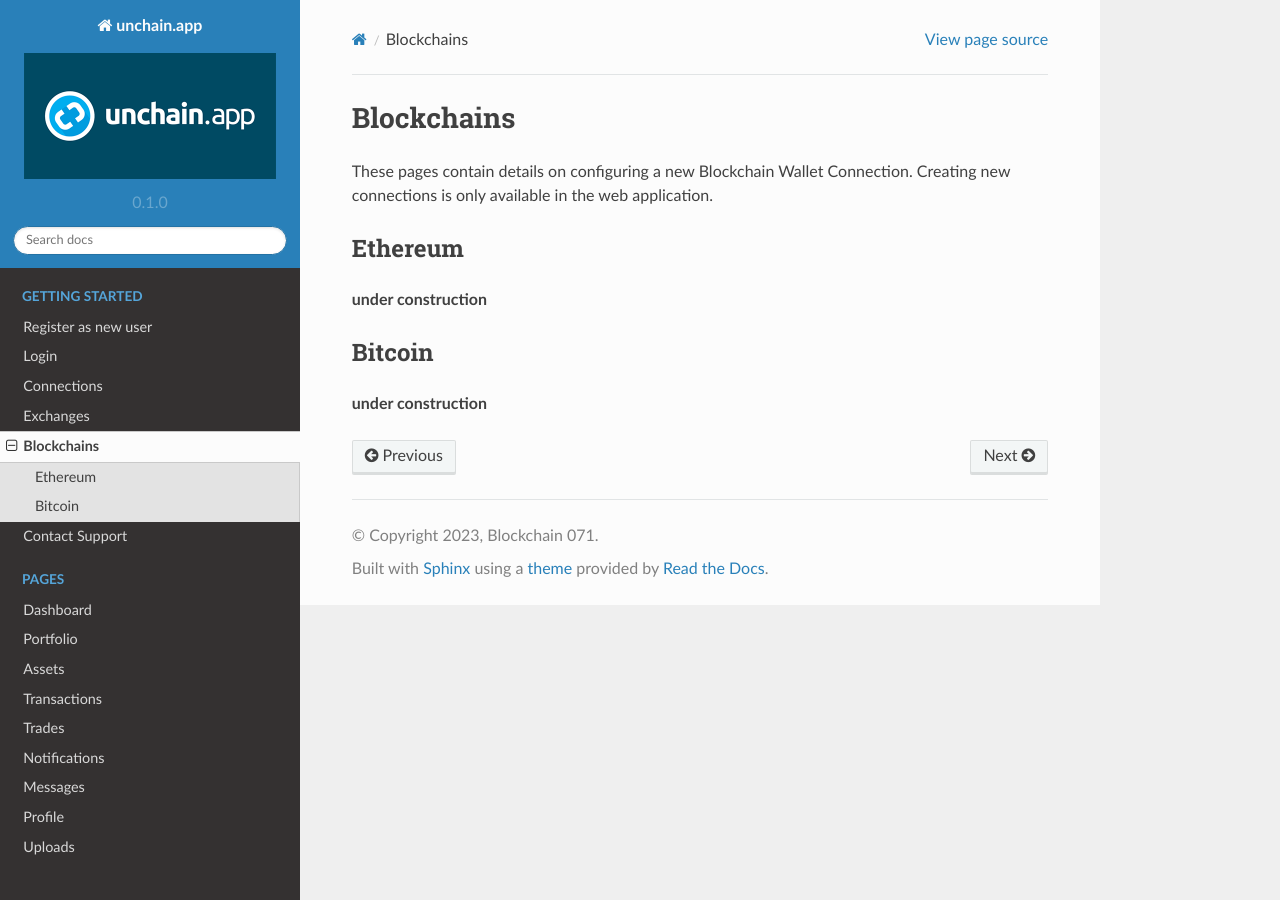
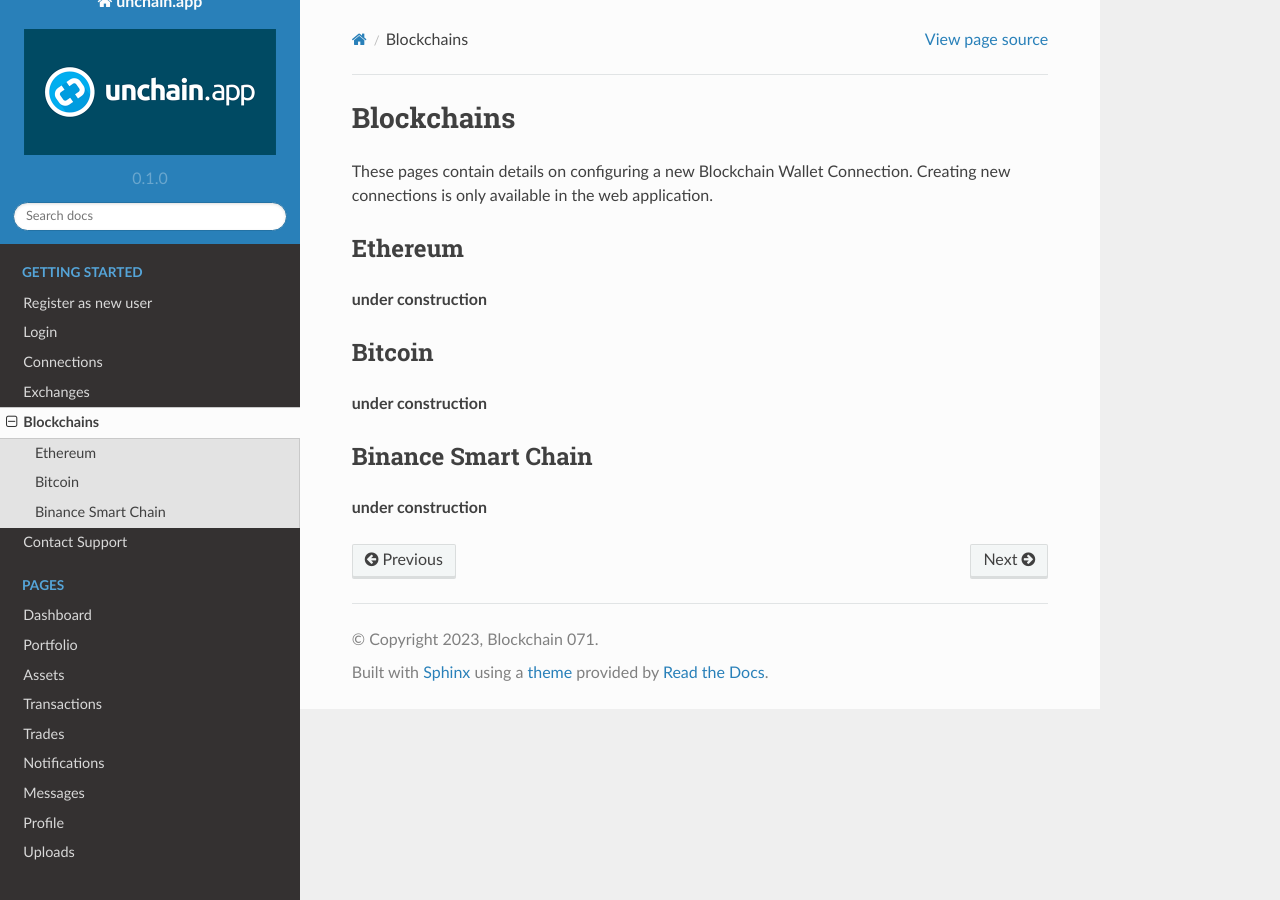
Before and after one commit to eniewold/unchain-readthedocs, a Sphinx documentation site: the page built from docs/source/blockchains.rst, in a window 1280 px wide. Built offline with Sphinx 7.4.7 and the Read the Docs theme 2.0.0, drawn with Linux system fonts in a browser that asks for light colours.

Commit message:
commit from visual studio

```diff
--- a/docs/source/blockchains.rst
+++ b/docs/source/blockchains.rst
@@ -15,3 +15,9 @@ Bitcoin
 ======================
 
 **under construction**
+
+======================
+Binance Smart Chain
+======================
+
+**under construction**
```
